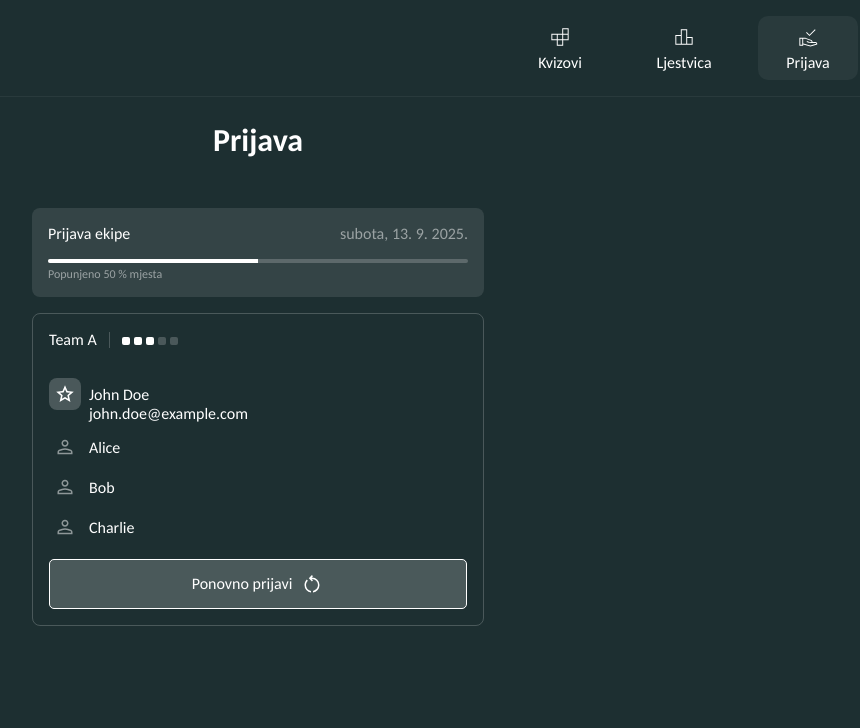
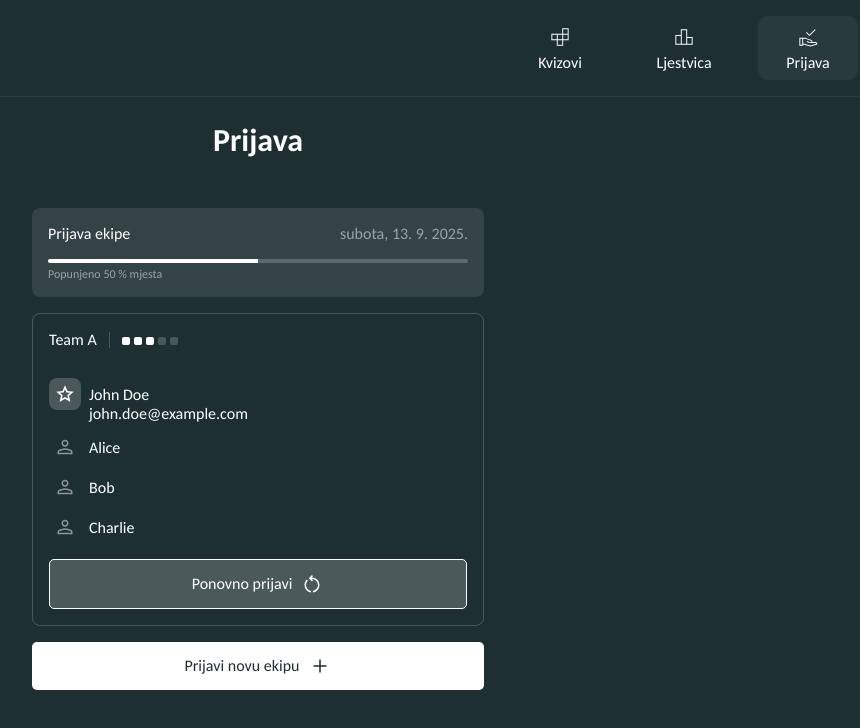
Before and after one commit to lovretomic/peta-kviz-app, a React (Vite) app: page /application in a window 1280 px wide. Shown: the top 728 px of the page, without its empty margins (382-1242 px from the left). Built offline with nearby package versions, Linux system fonts and the light colour scheme.

Commit message:
added application button to route

```diff
--- a/src/pages/ApplicationPage/ApplicationPage.tsx
+++ b/src/pages/ApplicationPage/ApplicationPage.tsx
@@ -1,9 +1,12 @@
 import ApplicationCard from "../../components/ApplicationCard";
 import type { Team } from "../../components/ApplicationCard/ApplicationCard";
+import Button from "../../components/Button";
 import PageWrapper from "../../components/PageWrapper";
 import ProgressBar from "../../components/ProgressBar";
+import AddIcon from "../../assets/icons/add.svg?react";
 
 import c from "./ApplicationPage.module.scss";
+import { useNavigate } from "react-router-dom";
 
 const team: Team = {
   name: "Team A",
@@ -13,10 +16,15 @@ const team: Team = {
 };
 
 const ApplicationPage = () => {
+  const navigate = useNavigate();
+
   return (
     <PageWrapper className={c.page}>
       <ProgressBar percentage={50} label="Prijava ekipe" date={new Date()} />
       <ApplicationCard team={team} action="reapply" />
+      <Button icon={<AddIcon />} onClick={() => navigate("/application/apply")}>
+        Prijavi novu ekipu
+      </Button>
     </PageWrapper>
   );
 };
--- a/src/router/Router.tsx
+++ b/src/router/Router.tsx
@@ -20,7 +20,7 @@ const router = createBrowserRouter(
         <Route path="/application" element={<ApplicationPage />} />
         <Route path="/test" element={<TestPage />} />
       </Route>
-      <Route path="/apply" element={<ApplicationForm />} />
+      <Route path="/application/apply" element={<ApplicationForm />} />
       <Route path="*" element={<h1>404 Not Found</h1>} />
     </>
   )
```
Also changed, not shown: src/assets/icons/add.svg (added).
